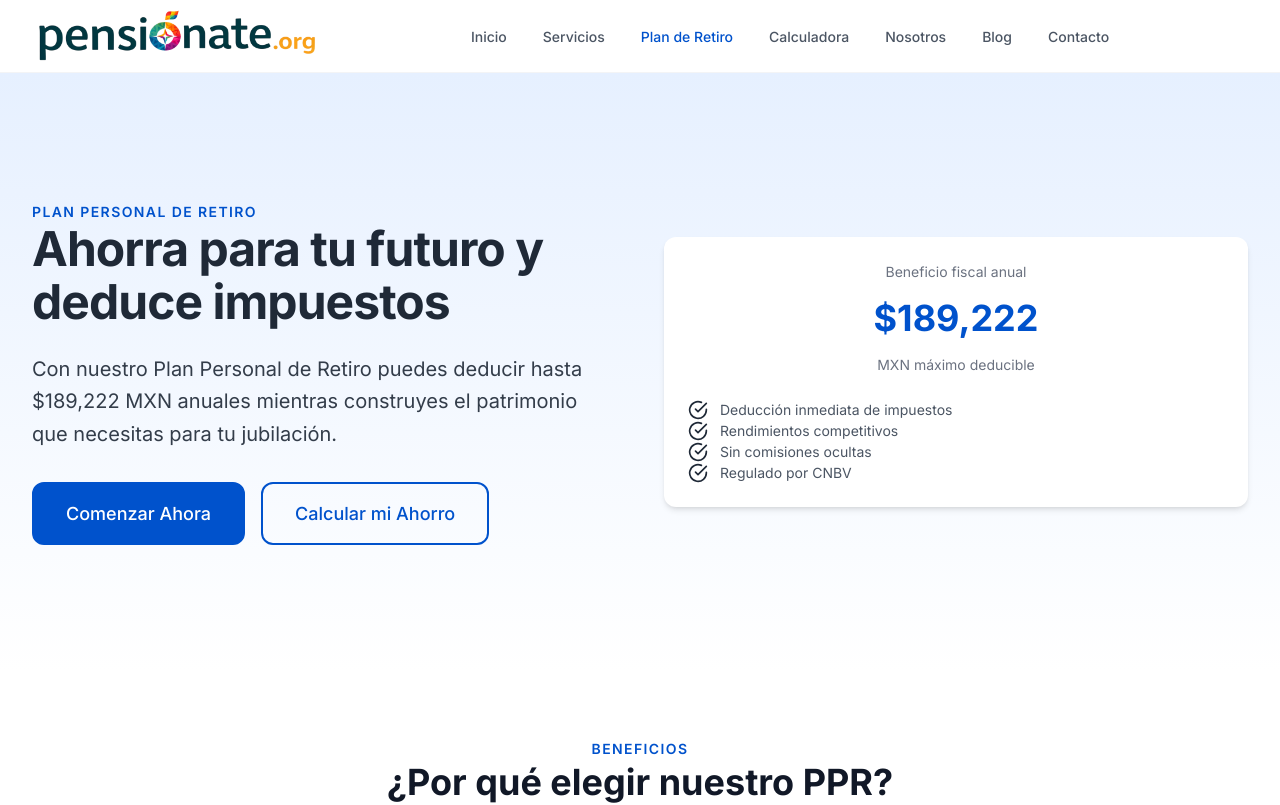
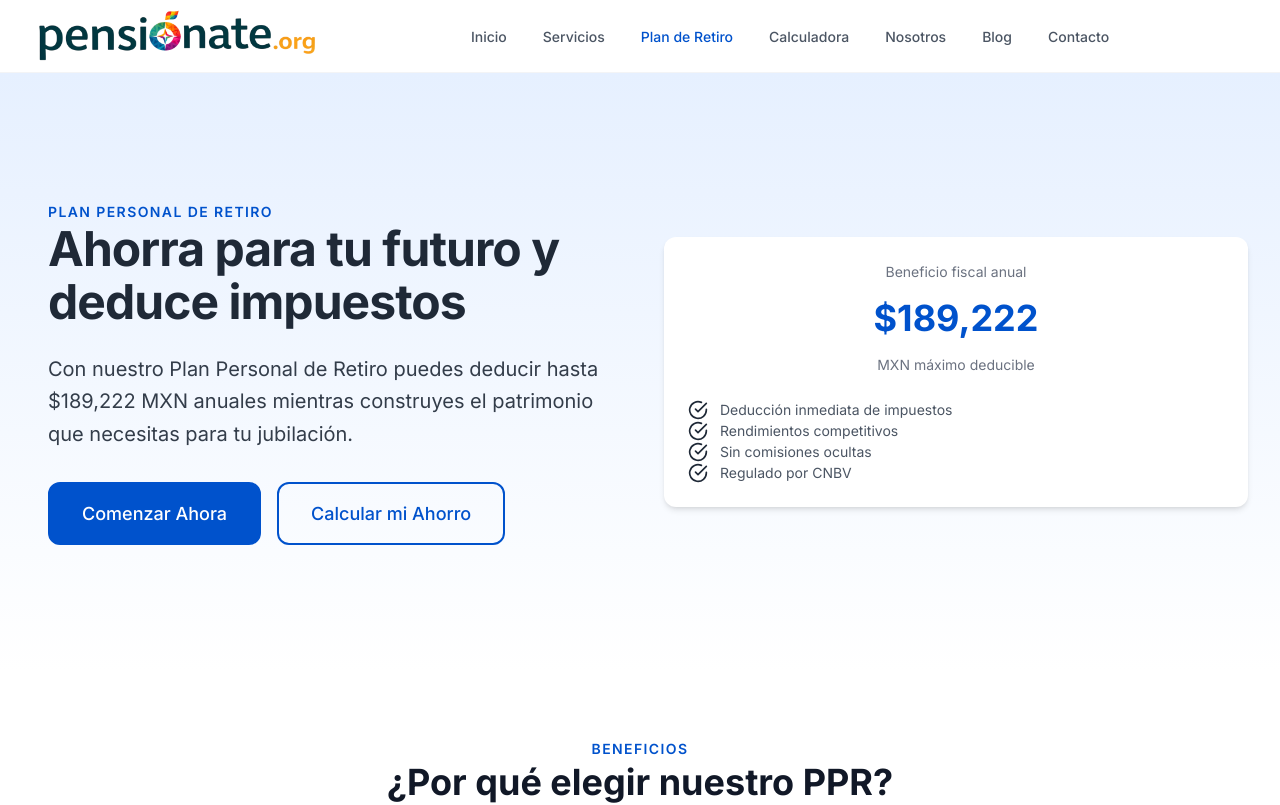
Before and after one commit to Koxone/Pensionate-Next-Typescript-Tailwind, a Next.js app: page /plan-retiro in a window 1280 px wide. Shown: the top 805 px of the page. Built offline with nearby package versions, Linux system fonts and the light colour scheme.

Commit message:
Update page.tsx

```diff
--- a/src/app/plan-retiro/page.tsx
+++ b/src/app/plan-retiro/page.tsx
@@ -21,7 +21,7 @@ export default function PlanRetiroPage() {
       <section className="hero hero-gradient hero-lg">
         <div className="hero-container">
           <div className="hero-grid">
-            <div className="hero-content">
+            <div className="hero-content px-4">
               <span className="hero-overline">Plan Personal de Retiro</span>
               <h1 className="hero-title">
                 Ahorra para tu futuro y deduce impuestos
```
